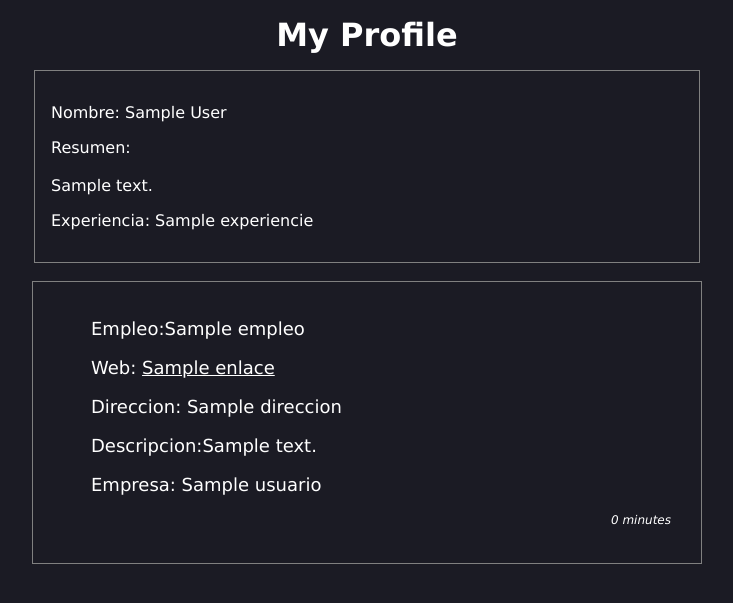
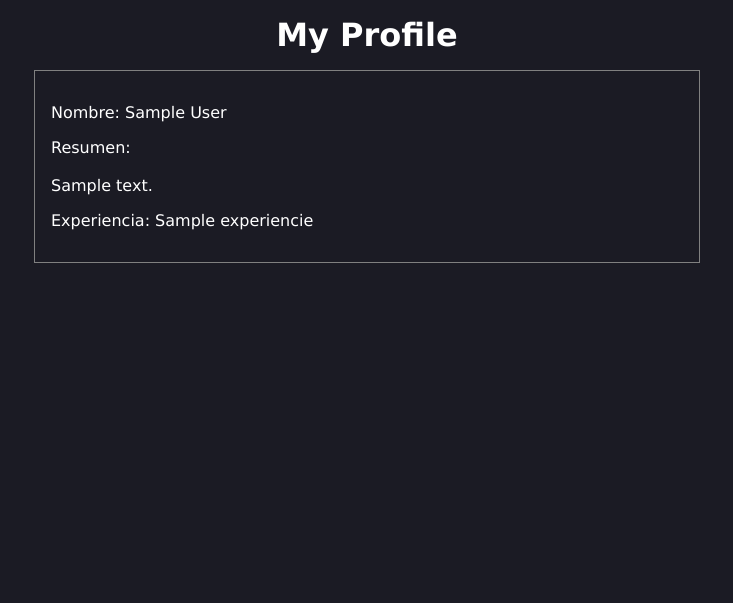
Before and after one commit to isaacrdz/hd, a Django app: template profiles/templates/profiles.html in a window 1280 px wide. Shown: the top 603 px of the page, without its empty margins (273-1006 px from the left). Run offline with Django 3.2, Linux system fonts and the light colour scheme; the template is opened without the code that fills it: most values are stand-ins (such as "Sample title", 1, 10 or a date in 2020); parts of the project's set-up code (start-up, migrations or seed data) failed here and were passed over.

Commit message:
primer commit desde git

```diff
--- a/profiles/templates/profiles.html
+++ b/profiles/templates/profiles.html
@@ -5,18 +5,7 @@
 	<li>Experiencia: {{backgrounds.experiencie}}</li>
 </ul>
 
-{% for job in jobs %}
-<section class="empleo" >
-<ul>
-	<li>Empleo:{{job.empleo}}</li>
-	<li>Web: <a class="link" href="#">{{job.enlace}}</a> </li>
-	<li>Direccion: {{job.direccion}}</li>
-	<li>Descripcion:{{job.descripcion}}</li>
-	<li>Empresa: {{job.usuario}}</li>
-	<li class="timestamp">{{job.timestamp | timesince}}</li>
-</ul>
-</section> <br>
-{% endfor %}
+
 
 
 <style>
--- a/profiles/views.py
+++ b/profiles/views.py
@@ -7,9 +7,8 @@ from jobs.models import Job
 def profile(request, first_name):
 	backgrounds = get_object_or_404(Background, first_name= first_name)
 	location = Location.objects.all()
-	jobs = Job.objects.get()
 	template = "profiles.html"
-	return render(request,template, {"backgrounds":backgrounds, "jobs":jobs, "request":request} )
+	return render(request,template, {"backgrounds":backgrounds,"request":request} )
 
 def categoria(request,id_categoria):
     categorias = Categoria.objects.all()
```
Also changed, not shown: db.sqlite3, jobs/when-it-goes-to-wedding-ring-you-had-better-choose-a-wedding-ring_6.jpg (added).
